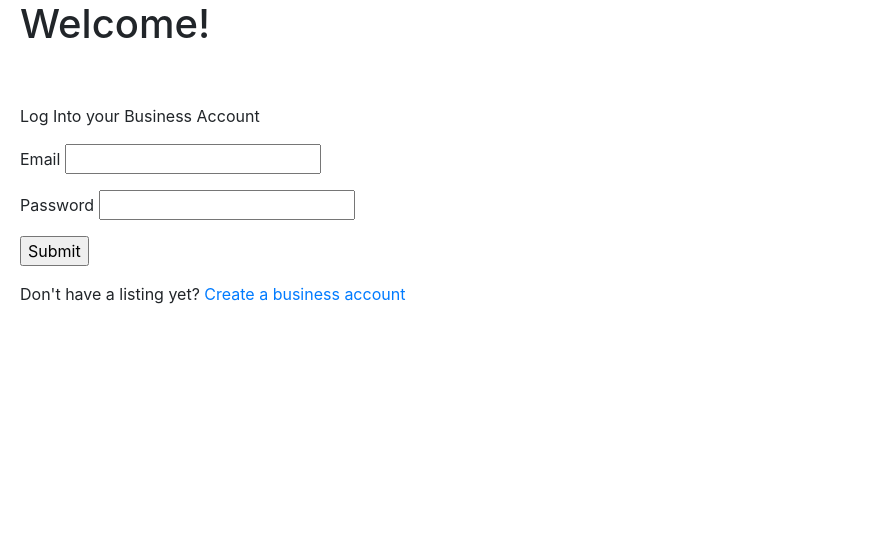
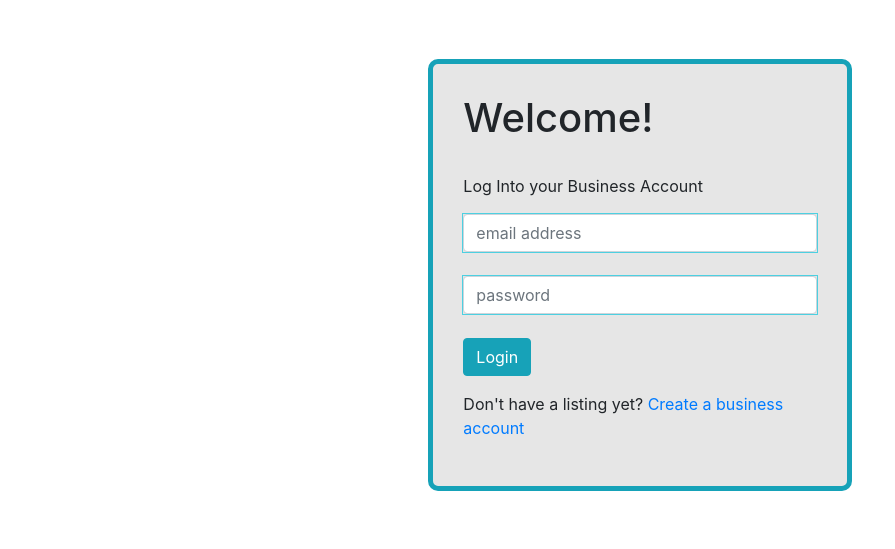
Before and after one commit to beccasteinke/HB-Project, a Flask app: page /business-signin in a window 1280 px wide. Shown: the part 92-641 px from the top of the page, without its empty margins (0-895 px from the left). Run offline with Flask 2, Linux system fonts and the light colour scheme; data that the repository does not hold is empty; some libraries are stand-ins or nearby versions.

Commit message:
bootstrap to bus login

```diff
--- a/templates/business-login.html
+++ b/templates/business-login.html
@@ -3,21 +3,27 @@
 
 {% block body %}
 
+<div id="login-box" class="row align-items-center justify-content-center">
+    <div class="col-4">
+
 <h1>Welcome!</h1>
-<br><br>
+<br>
 
 <p>Log Into your Business Account</p>
 <form action="/business-login" method="POST">
+    <div class="active-cyan-4 mb-4">
+        <input type="text" name="bus-email" class="form-control" placeholder="email address">
+    </div>
+    <div class="active-cyan-4 mb-4">
+        <input type="password" name="bus-passwrd" class="form-control" placeholder="password">
+    </div>
     <p>
-        Email <input type="text" name="bus-email">
-    </p>
-    <p>
-        Password <input type="password" name="bus-passwrd">
-    </p>
-    <p>
-        <input type="submit" id="bus-login-submit" name="bus-login">
+        <button type="submit" id="login-submit" class="btn btn-info" name="login">Login</button>
     </p>
 </form>
 <p>Don't have a listing yet? <a href="/add-business">Create a business account</a></p>
+</div>
+</div>
+
 
 {% endblock %}
```
